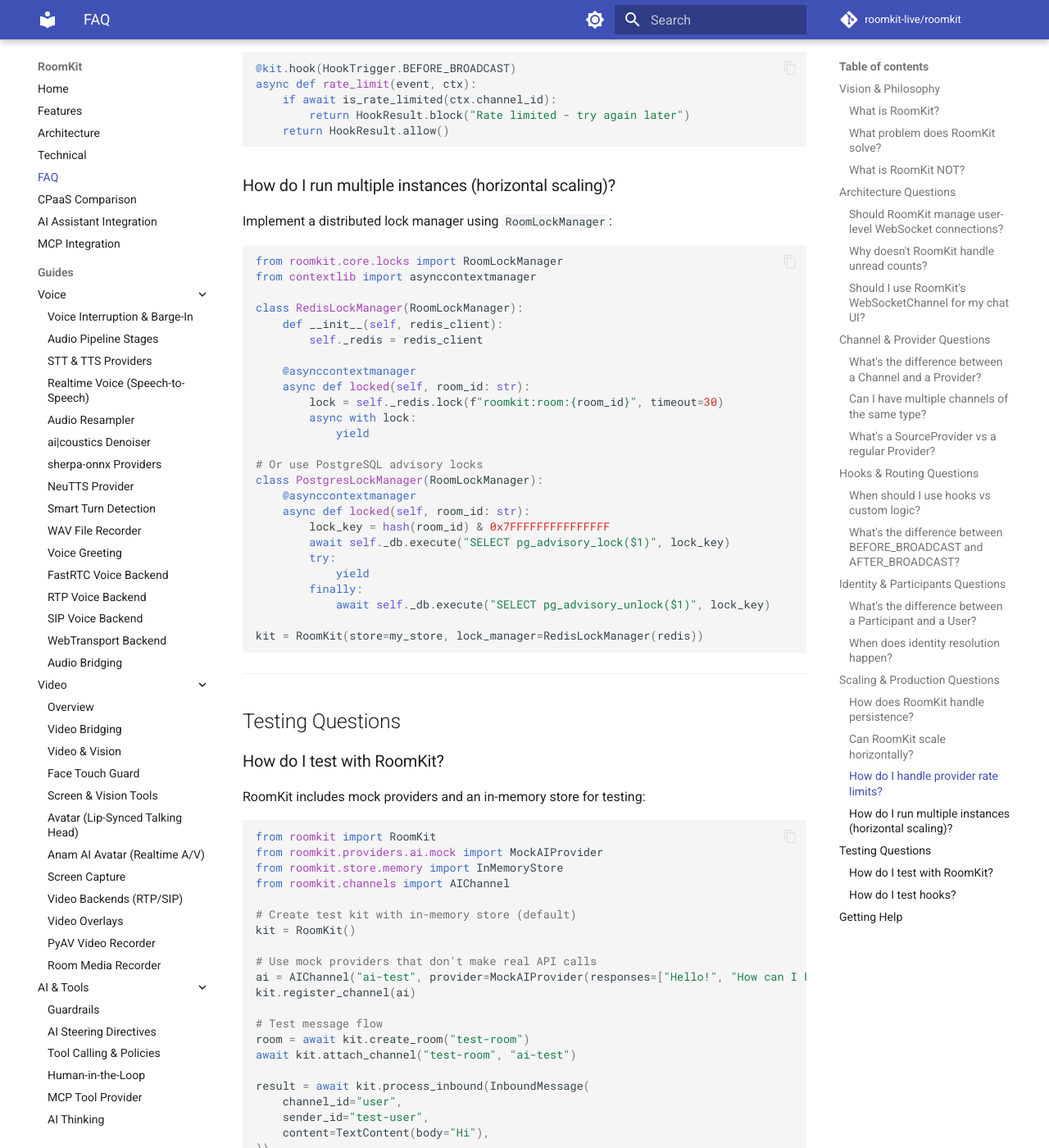
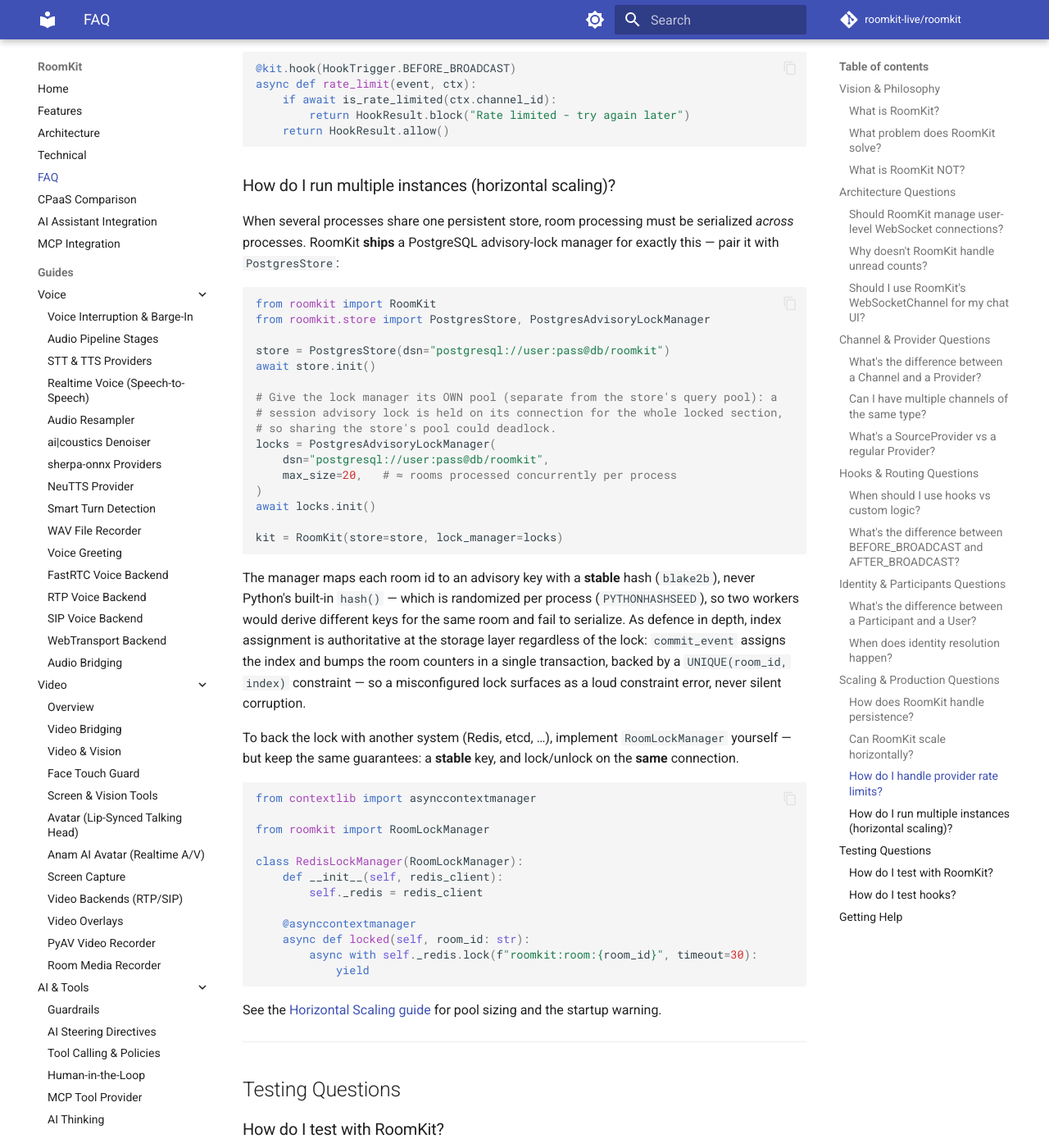
Before and after one commit to roomkit-live/roomkit-docs, an MkDocs documentation site: the page built from docs/faq.md, in a window 1280 px wide and 1400 px high, scrolled down 6595 px. Shown: the whole window at 82% size. Built offline with MkDocs 1.6.1 and Material for MkDocs 9.7.7, drawn with Linux system fonts in a browser that asks for light colours; comment, search, counter and statistics services are not loaded.

Commit message:
docs(faq): use the shipped PostgresAdvisoryLockManager for scaling
The horizontal-scaling FAQ hand-rolled a PostgreSQL advisory lock keyed on
hash(room_id), which is salted per process (PYTHONHASHSEED) so two workers derive
different keys for the same room and fail to serialize; it also did not guarantee
lock and unlock used the same connection. Replace it with the shipped
PostgresAdvisoryLockManager (stable blake2b key, connection held for the whole
locked section), note the storage-layer index authority as defence in depth, and
link to the scaling guide.

````diff
--- a/docs/faq.md
+++ b/docs/faq.md
@@ -308,11 +308,46 @@ async def rate_limit(event, ctx):
 
 ### How do I run multiple instances (horizontal scaling)?
 
-Implement a distributed lock manager using `RoomLockManager`:
+When several processes share one persistent store, room processing must be
+serialized *across* processes. RoomKit **ships** a PostgreSQL advisory-lock
+manager for exactly this — pair it with `PostgresStore`:
 
 ```python
-from roomkit.core.locks import RoomLockManager
+from roomkit import RoomKit
+from roomkit.store import PostgresStore, PostgresAdvisoryLockManager
+
+store = PostgresStore(dsn="postgresql://user:pass@db/roomkit")
+await store.init()
+
+# Give the lock manager its OWN pool (separate from the store's query pool): a
+# session advisory lock is held on its connection for the whole locked section,
+# so sharing the store's pool could deadlock.
+locks = PostgresAdvisoryLockManager(
+    dsn="postgresql://user:pass@db/roomkit",
+    max_size=20,   # ≈ rooms processed concurrently per process
+)
+await locks.init()
+
+kit = RoomKit(store=store, lock_manager=locks)
+```
+
+The manager maps each room id to an advisory key with a **stable** hash
+(`blake2b`), never Python's built-in `hash()` — which is randomized per process
+(`PYTHONHASHSEED`), so two workers would derive different keys for the same room
+and fail to serialize. As defence in depth, index assignment is authoritative at
+the storage layer regardless of the lock: `commit_event` assigns the index and
+bumps the room counters in a single transaction, backed by a
+`UNIQUE(room_id, index)` constraint — so a misconfigured lock surfaces as a loud
+constraint error, never silent corruption.
+
+To back the lock with another system (Redis, etcd, …), implement
+`RoomLockManager` yourself — but keep the same guarantees: a **stable** key, and
+lock/unlock on the **same** connection.
+
+```python
 from contextlib import asynccontextmanager
+
+from roomkit import RoomLockManager
 
 class RedisLockManager(RoomLockManager):
     def __init__(self, redis_client):
@@ -320,23 +355,12 @@ class RedisLockManager(RoomLockManager):
 
     @asynccontextmanager
     async def locked(self, room_id: str):
-        lock = self._redis.lock(f"roomkit:room:{room_id}", timeout=30)
-        async with lock:
+        async with self._redis.lock(f"roomkit:room:{room_id}", timeout=30):
             yield
+```
 
-# Or use PostgreSQL advisory locks
-class PostgresLockManager(RoomLockManager):
-    @asynccontextmanager
-    async def locked(self, room_id: str):
-        lock_key = hash(room_id) & 0x7FFFFFFFFFFFFFFF
-        await self._db.execute("SELECT pg_advisory_lock($1)", lock_key)
-        try:
-            yield
-        finally:
-            await self._db.execute("SELECT pg_advisory_unlock($1)", lock_key)
-
-kit = RoomKit(store=my_store, lock_manager=RedisLockManager(redis))
-```
+See the [Horizontal Scaling guide](guides/scaling.md) for pool sizing and the
+startup warning.
 
 ---
 
````
